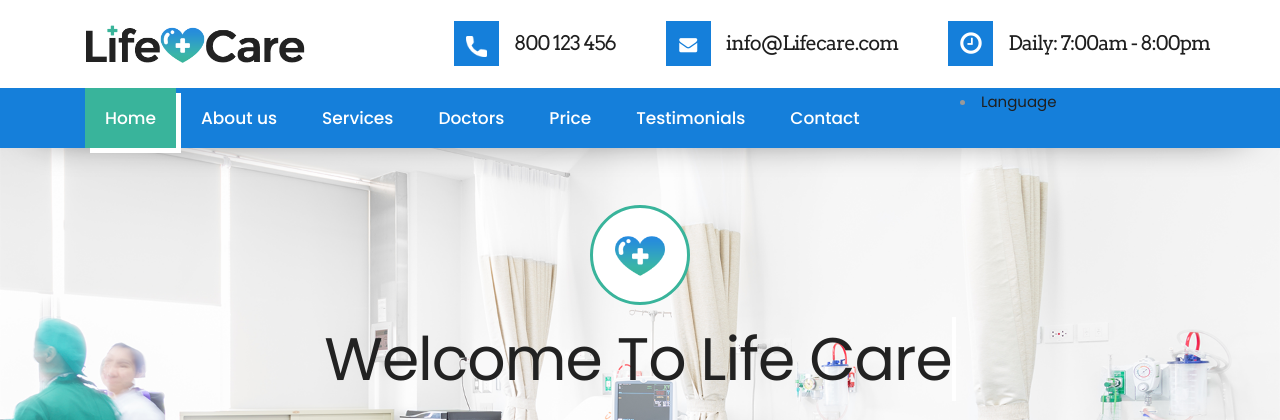
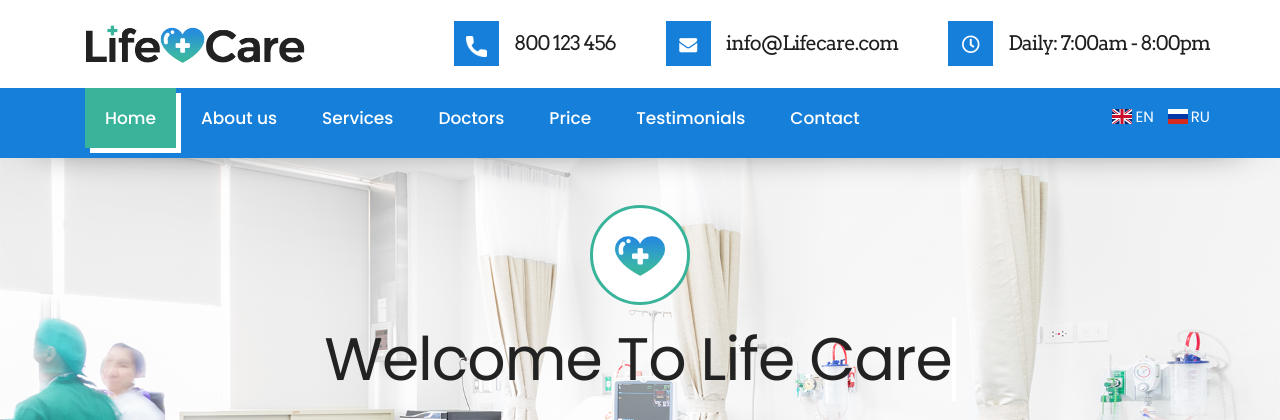
Before and after one commit to Saidazimxonn/Medic, a Django app: page /en/ in a window 1280 px wide. Shown: the top 420 px of the page. Run offline with Django 3.2, Linux system fonts and the light colour scheme; data that the repository does not hold is empty; some libraries are stand-ins or nearby versions.

Commit message:
LAnguage navnar

```diff
--- a/mysite/medic/static/css/style.css
+++ b/mysite/medic/static/css/style.css
@@ -48,6 +48,55 @@
 /*------------------------------------------------------------------
     SKELETON
 -------------------------------------------------------------------*/
+.lang1{
+    float: right;
+    padding-top: 15px;
+
+
+}
+.langT{
+    color: white;
+    padding-left: 10px;
+
+}
+#ic{
+    margin-right: 3px;
+}
+
+.topnav {
+    background-color: #333;
+    overflow: hidden;
+}
+
+/* Style the links inside the navigation bar */
+.topnav a {
+  float: left;
+  color: #f2f2f2;
+  text-align: center;
+  padding: 14px 16px;
+  text-decoration: none;
+  font-size: 17px;
+}
+
+/* Change the color of links on hover */
+.topnav a:hover {
+  background-color: #ddd;
+  color: black;
+}
+
+/* Add a color to the active/current link */
+.topnav a.active {
+  background-color: #4CAF50;
+  color: white;
+}
+
+/* Right-aligned section inside the top navigation */
+.topnav-right {
+  float: right;
+}
+
+/*  */
+
 
 body {
     color: #999;
--- a/mysite/medic/templates/base.html
+++ b/mysite/medic/templates/base.html
@@ -14,6 +14,9 @@
 <meta name="keywords" content="">
 <meta name="description" content="">
 <meta name="author" content="">
+<!-- Flag icons -->
+
+<link rel="stylesheet" href="https://cdnjs.cloudflare.com/ajax/libs/flag-icon-css/3.5.0/css/flag-icon.min.css" integrity="sha512-Cv93isQdFwaKBV+Z4X8kaVBYWHST58Xb/jVOcV9aRsGSArZsgAnFIhMpDoMDcFNoUtday1hdjn0nGp3+KZyyFw==" crossorigin="anonymous" />
 <!-- Site Icons -->
 <link rel="stylesheet" href="path/to/font-awesome/css/font-awesome.min.css">
 <!-- +++++++++++++ -->
@@ -60,7 +63,7 @@
                                                   href="mailto:info@yoursite.com">info@Lifecare.com</a></span>
                     </div>
                     <div class="info-inner">
-                        <span class="icontop"><i class="fa fa-clock-o" aria-hidden="true"></i></span>
+                        <span class="icontop"><i class="far fa-clock" aria-hidden="true"></i></span>
                         <span class="iconcont"><a data-scroll href="#">Daily: 7:00am - 8:00pm</a></span>
                     </div>
                 </div>
@@ -85,28 +88,36 @@
                         <li><a data-scroll href="#price">{% trans 'Price' %}</a></li>
                         <li><a data-scroll href="#testimonials">{% trans 'Testimonials' %}</a></li>
                         <li><a data-scroll href="#getintouch">{% trans 'Contact' %}</a></li>
+
                     </ul>
+
                 </div>
+
+
             </nav>
-            <div class="serch-bar">
-                <li class="nav-item dropdown">
-                    <a class="nav-link dropdown-toggle" href="#" id="navbarDropdown" role="button" data-toggle="dropdown" aria-haspopup="true" aria-expanded="false">
-                      Language
-                    </a>
-                    <ul class="dropdown-menu" aria-labelledby="navbarDropdown" style="list-style-type: none;">
+
+                <div class="lang1">
+
                         {% get_current_language as LANGUAGE_CODE %}
                         {% get_available_languages as LANGUAGES %}
                         {% get_language_info_list for LANGUAGES as language %}
                         {% for lang in language %}
-                        <li>
-                        <a class="dropdown-item" href="/{{ lang.code }}/">{{ lang.name_local }} </a>
-                    </li>
-                    {% endfor %}
-                         <div class="dropdown-divider"></div>
-                         <a class="dropdown-item" href="#">Something else here</a>
-                </ul>
-                  </li>
-            </div>
+                            {% if lang.code == 'ru' %}
+                                <a class="langT" href="/ru/"><span id="ic" class="flag-icon flag-icon-ru"> </span>RU</a>
+                            {% elif lang.code == 'en' %}
+                                <a class="langT" href="/en/"><span id="ic" class="flag-icon flag-icon-gb"> </span>EN</a>
+
+                            {% endif %}
+
+
+
+                        {% endfor %}
+
+                        </div>
+
+        </div>
+
+
             <div class="contac-singel">
 <h3 class="editContent">
 <span class="sub-title editContent" >
--- a/mysite/mysite/settings.py
+++ b/mysite/mysite/settings.py
@@ -125,7 +125,7 @@ from django.utils.translation import gettext_lazy as _
 LANGUAGE_CODE = 'en-us'
 LANGUAGES = (
    ('en', _('English')),
-    ('ru', _('Russian')),
+    ('ru', _('Руский')),
 )
 
 LOCALE_PATHS = (os.path.join(BASE_DIR, "locale"), )
```
